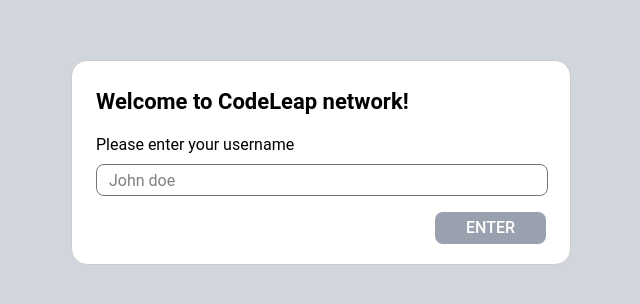
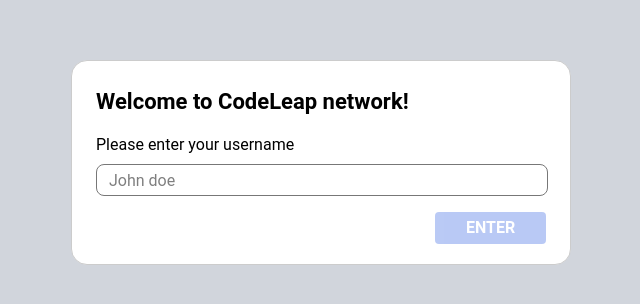
Before and after one commit to CodeHyder/react-posts-app, a React (Vite) app: page / in a window 1280 px wide. Shown: the part 238-542 px from the top of the page, without its empty margins (319-959 px from the left). Built offline with nearby package versions, Linux system fonts and the light colour scheme; no server answers.

Commit message:
refactor: criando componente reutilizavel de botão

```diff
--- a/package.json
+++ b/package.json
@@ -13,6 +13,7 @@
     "@tailwindcss/vite": "^4.1.6",
     "@tanstack/react-query": "^5.76.1",
     "axios": "^1.9.0",
+    "clsx": "^2.1.1",
     "react": "^19.1.0",
     "react-dom": "^19.1.0"
   },
--- /dev/null
+++ b/src/components/Button.jsx
@@ -0,0 +1,54 @@
+import clsx from "clsx";
+
+export default function Button({
+  children,
+  onClick,
+  variant = "primary",
+  size = "md",
+  disabled = false,
+  className = "",
+  type = "button",
+  icon = null,
+  fullWidth = false,
+  ...rest
+}) {
+  const baseStyles =
+    "inline-flex items-center justify-center rounded font-semibold transition-colors focus:outline-none focus:ring-2 focus:ring-offset-2 disabled:opacity-50 disabled:cursor-not-allowed cursor-pointer";
+
+  const variantStyles = {
+    primary: "bg-[#7695EC] hover:bg-[#5b77c5] text-white focus:ring-[#7695EC]",
+    danger: "bg-[#FF5151] hover:bg-red-600 text-white focus:ring-red-500",
+    success: "bg-[#47B960] hover:bg-green-600 text-white focus:ring-green-600",
+    gray: "bg-gray-400 text-white cursor-not-allowed",
+    cancel: "bg-white border border-gray-500 rounded text-gray-700 hover:bg-gray-100",
+  };
+
+  const sizeStyles = {
+    sm: "px-3 py-1 text-sm h-8",
+    md: "px-4 py-2 text-base h-[32px]",
+    lg: "px-6 py-3 text-lg h-12",
+    fixed: "w-[120px] h-[32px] text-sm"
+  };
+
+  const composedClass = clsx(
+    baseStyles,
+    variantStyles[variant],
+    sizeStyles[size],
+    fullWidth && "w-full",
+    className
+  );
+
+  return (
+    <button
+      type={type}
+      onClick={onClick}
+      className={composedClass}
+      disabled={disabled}
+      aria-disabled={disabled}
+      {...rest}
+    >
+      {icon && <span className="mr-2">{icon}</span>}
+      {children}
+    </button>
+  );
+}
--- a/src/components/Modal.jsx
+++ b/src/components/Modal.jsx
@@ -1,3 +1,5 @@
+import Button from "./Button";
+
 export default function Modal({
   isOpen,
   title,
@@ -23,19 +25,24 @@ export default function Modal({
         {children}
 
         <div className="flex justify-end gap-4 mt-4">
-          <button
+
+          <Button
             onClick={onClose}
-            className="flex items-center justify-center px-4 py-2 bg-white border border-gray-500 rounded text-gray-700 hover:bg-gray-100 cursor-pointer w-[120px] h-[32px]"
+            variant="cancel"
+            size="fixed"
+            className="rounded-[8px]"
           >
             {cancelText}
-          </button>
+          </Button>
           {onConfirm && (
-            <button
+            <Button
               onClick={onConfirm}
-              className={`flex items-center justify-center px-4 py-2 text-white rounded cursor-pointer w-[120px] h-[32px] ${confirmBtnStyle}`}
+              variant={confirmColor === "red" ? "danger" : "success"}
+              size="fixed"
+              className="rounded-[8px]"
             >
               {confirmText}
-            </button>
+            </Button>
           )}
         </div>
       </div>
--- a/src/pages/Login.jsx
+++ b/src/pages/Login.jsx
@@ -1,6 +1,7 @@
 // src/pages/Login.jsx
 import { useState } from "react";
 import { useUser } from "../context/UserContext";
+import Button from "../components/Button";
 
 function Login() {
   const [input, setInput] = useState("");
@@ -31,15 +32,13 @@ function Login() {
             placeholder="John doe"
           />
           <div className="flex justify-end">
-            <button
+            <Button
               onClick={handleEnter}
               disabled={!input.trim()}
-              className={`w-[111px] h-[32px] rounded-[8px] font-medium text-white
-        ${input.trim() ? "bg-[#7695EC] hover:bg-[#5e7cd9]" : "bg-gray-400 cursor-not-allowed"}
-      `}
+              className="w-[111px]"
             >
               ENTER
-            </button>
+            </Button>
           </div>
         </div>
       </div>
--- a/src/pages/Posts.jsx
+++ b/src/pages/Posts.jsx
@@ -5,6 +5,7 @@ import Modal from "../components/Modal";
 import Header from "../components/Header";
 import PostList from "../components/PostList";
 import PostForm from "../components/PostForm";
+import Button from "../components/Button";
 
 export default function Posts() {
   const { username } = useUser();
@@ -77,16 +78,15 @@ export default function Posts() {
             setContent={setContent}
           />
           <div className="flex justify-end">
-            <button
+
+            <Button
               onClick={handleCreatePost}
               disabled={!title.trim() || !content.trim()}
-              className={`px-6 py-2 rounded text-white text-sm font-semibold ${!title.trim() || !content.trim()
-                ? "bg-gray-400 cursor-not-allowed"
-                : "bg-[#7695EC] hover:bg-[#5b77c5]"
-                }`}
+              className="w-[120px]"
             >
               Create
-            </button>
+            </Button>
+
           </div>
         </div>
 
@@ -129,7 +129,6 @@ export default function Posts() {
           confirmColor="red"
         />
 
-
       </div>
     </div>
   );
```
Also changed, not shown: 1 other file (tests, documents, lock files or other folders).
